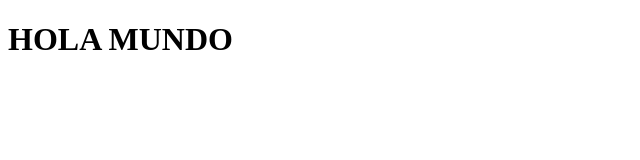
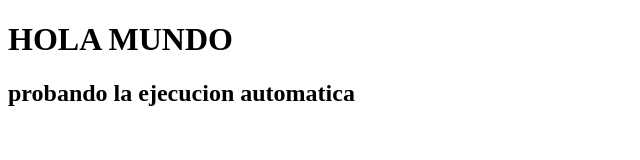
Before and after one commit to franyober/prueba, a plain HTML site: page index.html in a window 1280 px wide. Shown: the whole page, without its empty margins (0-640 px from the left). Drawn offline with Linux system fonts and the light colour scheme.

Commit message:
prueba ejecución automatica

```diff
--- a/index.html
+++ b/index.html
@@ -7,5 +7,6 @@
 </head>
 <body>
     <h1>HOLA MUNDO</h1>
+    <h2>probando la ejecucion automatica</h2>
 </body>
 </html>
```
